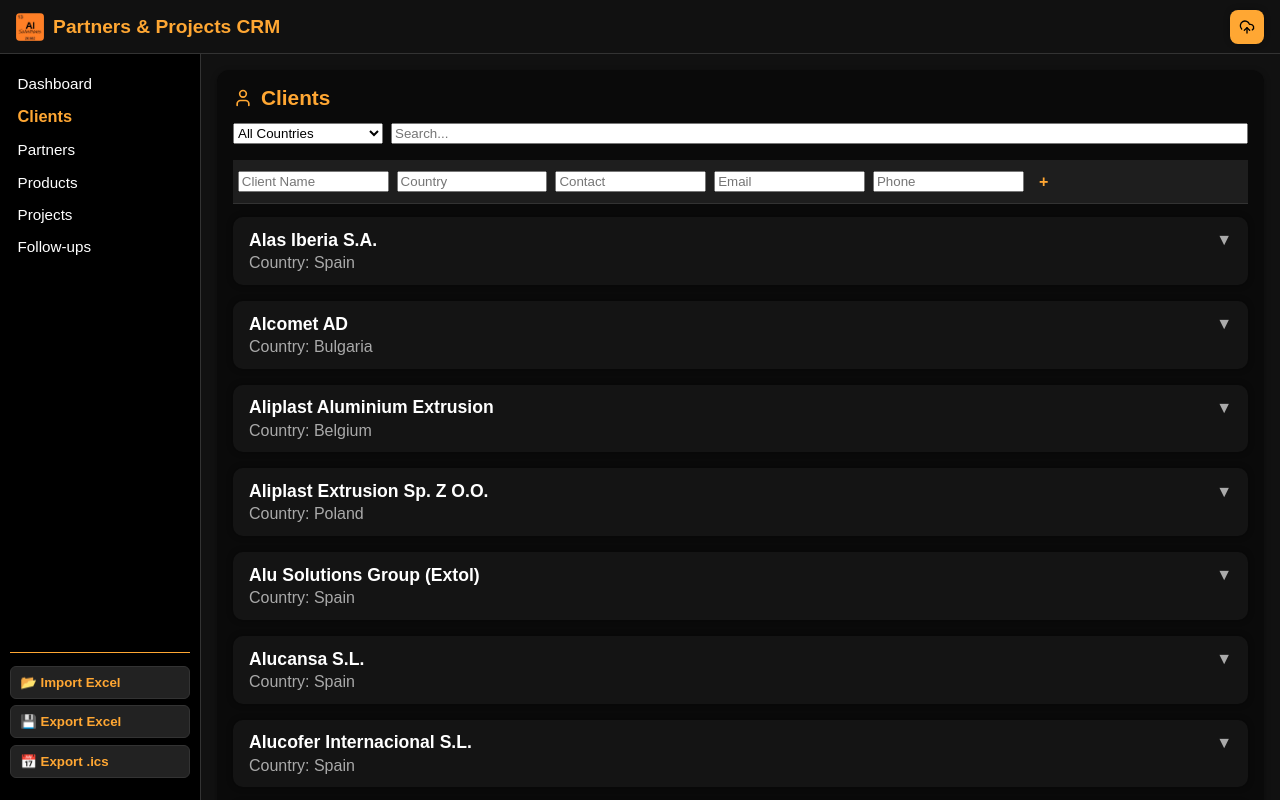
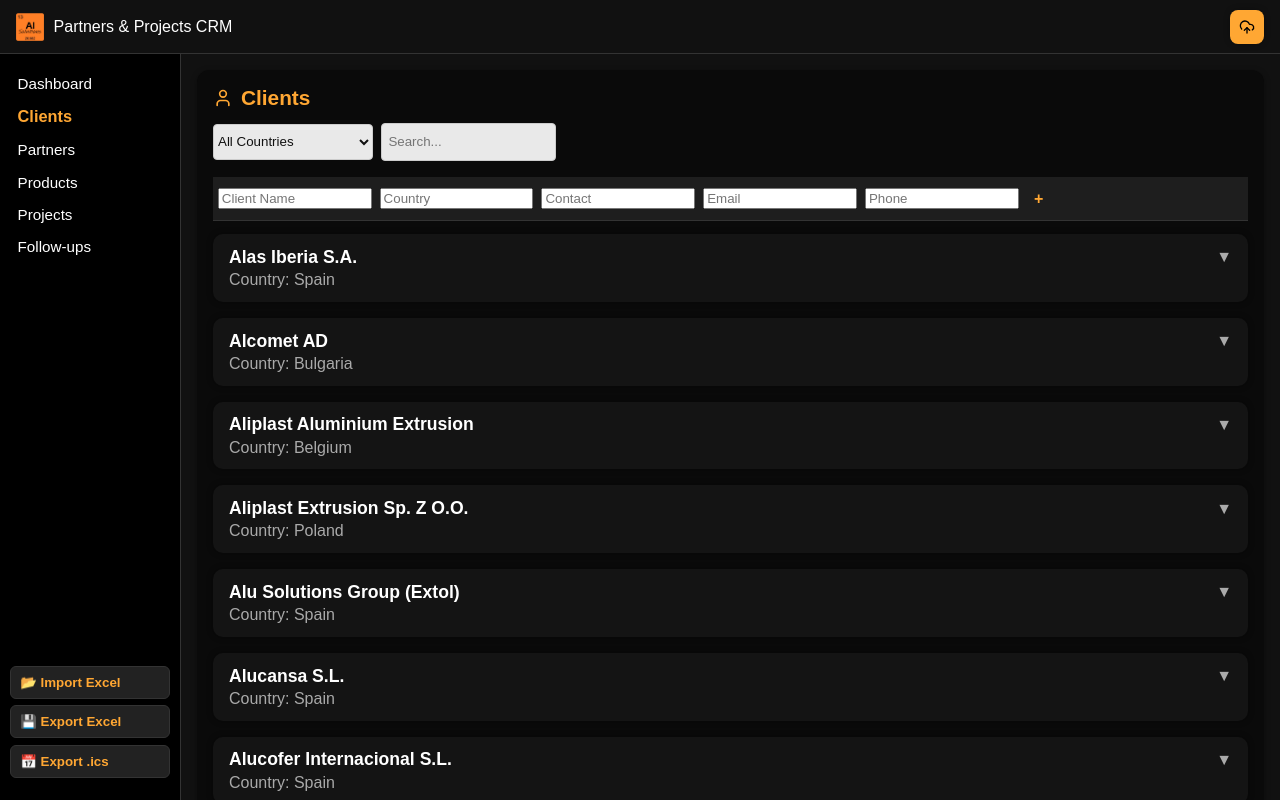
Before and after one commit to HansvanLeerdam/extrusion-crm-app, a React (Vite) app: page / in a window 1280 px wide. Both pictures are taken after a click on the button "Clients". Built offline with nearby package versions, Linux system fonts and the light colour scheme; the HTML template or start-up script is replaced by a standard one.

Commit message:
Added logo to header

```diff
--- a/src/App.jsx
+++ b/src/App.jsx
@@ -253,15 +253,13 @@
         }}
       >
         <div style={{ display: "flex", alignItems: "center", gap: "0.6rem" }}>
-          <img
-            src="/logo.png"
-            alt="Logo"
-            style={{ height: 28, width: "auto", borderRadius: 4 }}
-          />
-          <h1 style={{ fontSize: "1.2rem", color: "#ffa733", margin: 0 }}>
-            Partners & Projects CRM
-          </h1>
-        </div>
+  <img
+    src="/logo.png"
+    alt="Company Logo"
+    style={{ height: "28px", width: "28px", objectFit: "contain" }}
+  />
+  <div>Partners & Projects CRM</div>
+</div>
 
         <button
           onClick={saveDataToGitHub}
@@ -294,7 +292,7 @@
         {/* === SIDEBAR (single, vertical, compact) === */}
         <aside
           style={{
-            width: "200px",
+            width: "180px",
             background: "#000",
             color: "#fff",
             display: "flex",
@@ -349,7 +347,7 @@
             <div
               style={{
                 height: "1px",
-                background: "#ffa733",
+                background: "#transparent",
                 marginBottom: "0.8rem"
               }}
             />
--- a/src/pages/Clients.jsx
+++ b/src/pages/Clients.jsx
@@ -112,12 +112,27 @@
     <div className="card">
       <SectionTitle icon={User} title="Clients" />
 
-      {/* FILTERS */}
-      <div style={{ display: "flex", gap: "0.5rem", marginBottom: "1rem" }}>
+{/* === FILTERS === */}
+<div
+  className="table-filters"
+  style={{
+    display: "flex",
+    gap: "0.5rem",
+    marginBottom: "1rem",
+    alignItems: "center"
+  }}
+>
   <select
     value={filterCountry}
     onChange={(e) => setFilterCountry(e.target.value)}
-          style={{ width: "150px" }}
+    style={{
+      width: "160px",
+      height: "36px",
+      background: "#e9e9e9",
+      color: "#111",
+      border: "1px solid #ccc",
+      borderRadius: "4px"
+    }}
   >
     <option value="">All Countries</option>
     {countries.map((country, i) => (
@@ -132,7 +147,15 @@
     placeholder="Search..."
     value={filterSearch}
     onChange={(e) => setFilterSearch(e.target.value)}
-          style={{ flex: 1 }}
+    style={{
+      width: "160px",
+      height: "36px",
+      background: "#e9e9e9",
+      color: "#111",
+      border: "1px solid #ccc",
+      borderRadius: "4px",
+      padding: "0 0.4rem"
+    }}
   />
 
   {(filterCountry || filterSearch) && (
@@ -141,6 +164,15 @@
       onClick={() => {
         setFilterCountry("")
         setFilterSearch("")
+      }}
+      title="Clear filters"
+      style={{
+        height: "36px",
+        background: "transparent",
+        border: "none",
+        color: "#444",
+        cursor: "pointer",
+        fontSize: "1rem"
       }}
     >
       ✖
```
Also changed, not shown: public/logo.png (renamed from logo.png), 4 other files (tests, documents, lock files or other folders). Lines whose indentation alone changed are shown as unchanged.
